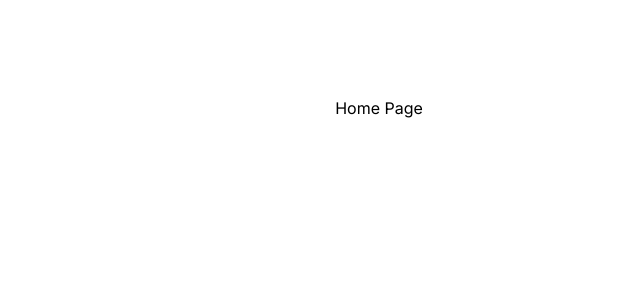
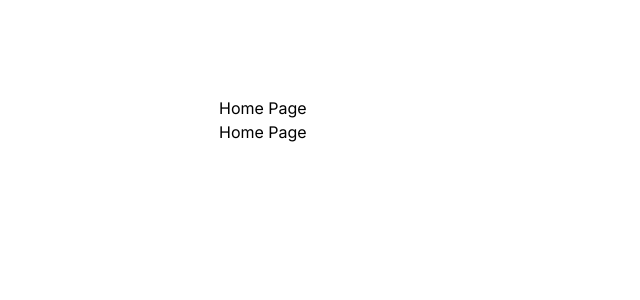
Before and after one commit to GlenMac90/cocktail_app, a Next.js app: page / in a window 1280 px wide. Shown: the top 300 px of the page, without its empty margins (261-901 px from the left). Built offline with nearby package versions, Linux system fonts and the light colour scheme.

Commit message:
add more commonly used utility classes

```diff
--- a/app/page.tsx
+++ b/app/page.tsx
@@ -1,7 +1,10 @@
 export default function Home() {
   return (
     <main className="flex min-h-screen flex-col items-center justify-between p-24">
-      <p>Home Page</p>
+      <div className="vertical-between size-80">
+        <p>Home Page</p>
+        <p>Home Page</p>
+      </div>
     </main>
   );
 }
--- a/styles/theme.css
+++ b/styles/theme.css
@@ -18,4 +18,20 @@
   .flex-end {
     @apply flex items-center justify-end;
   }
+
+  .vertical-center {
+    @apply flex items-center justify-center flex-col;
+  }
+
+  .vertical-between {
+    @apply flex items-center justify-between flex-col;
+  }
+
+  .vertical-start {
+    @apply flex items-center justify-start flex-col;
+  }
+
+  .vertical-end {
+    @apply flex items-center justify-end flex-col;
+  }
 }
```
